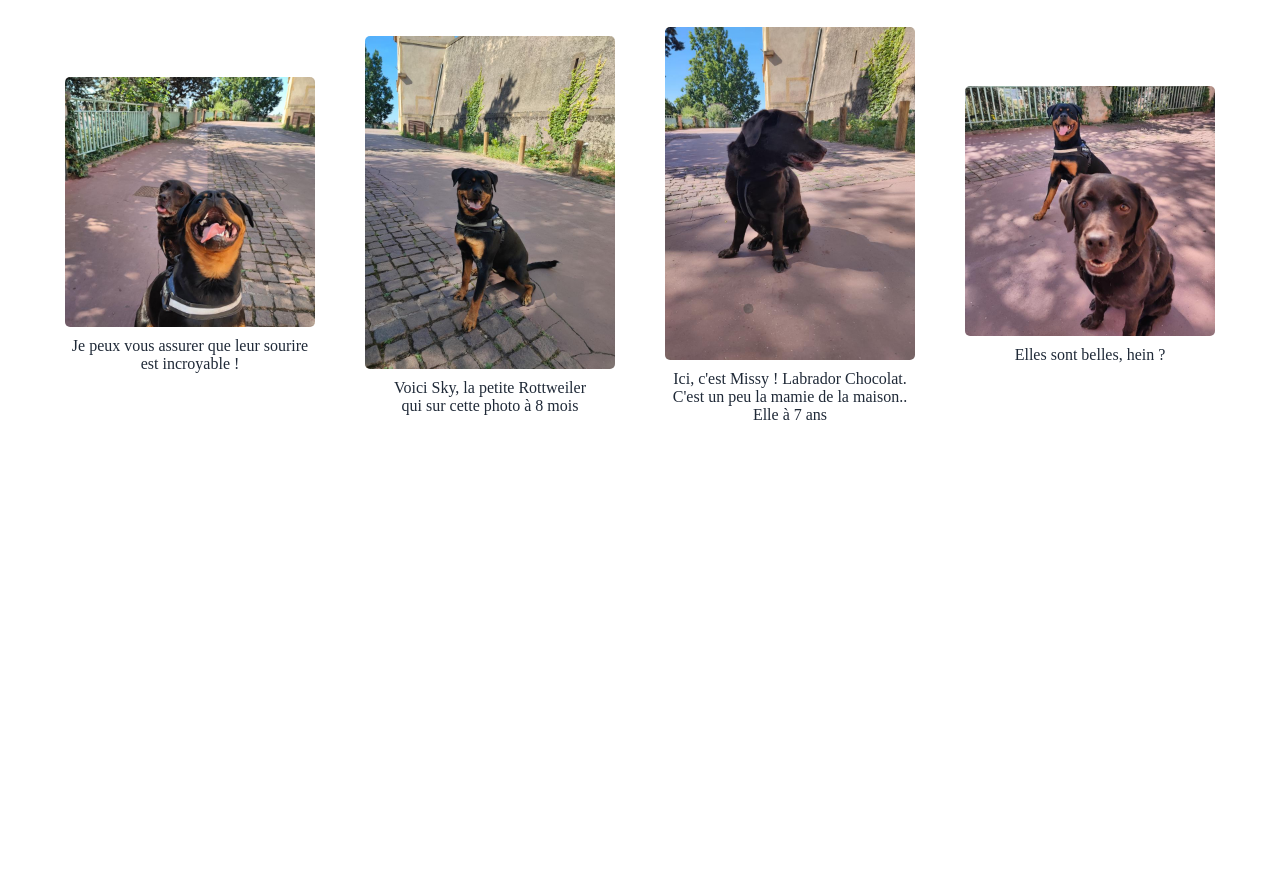
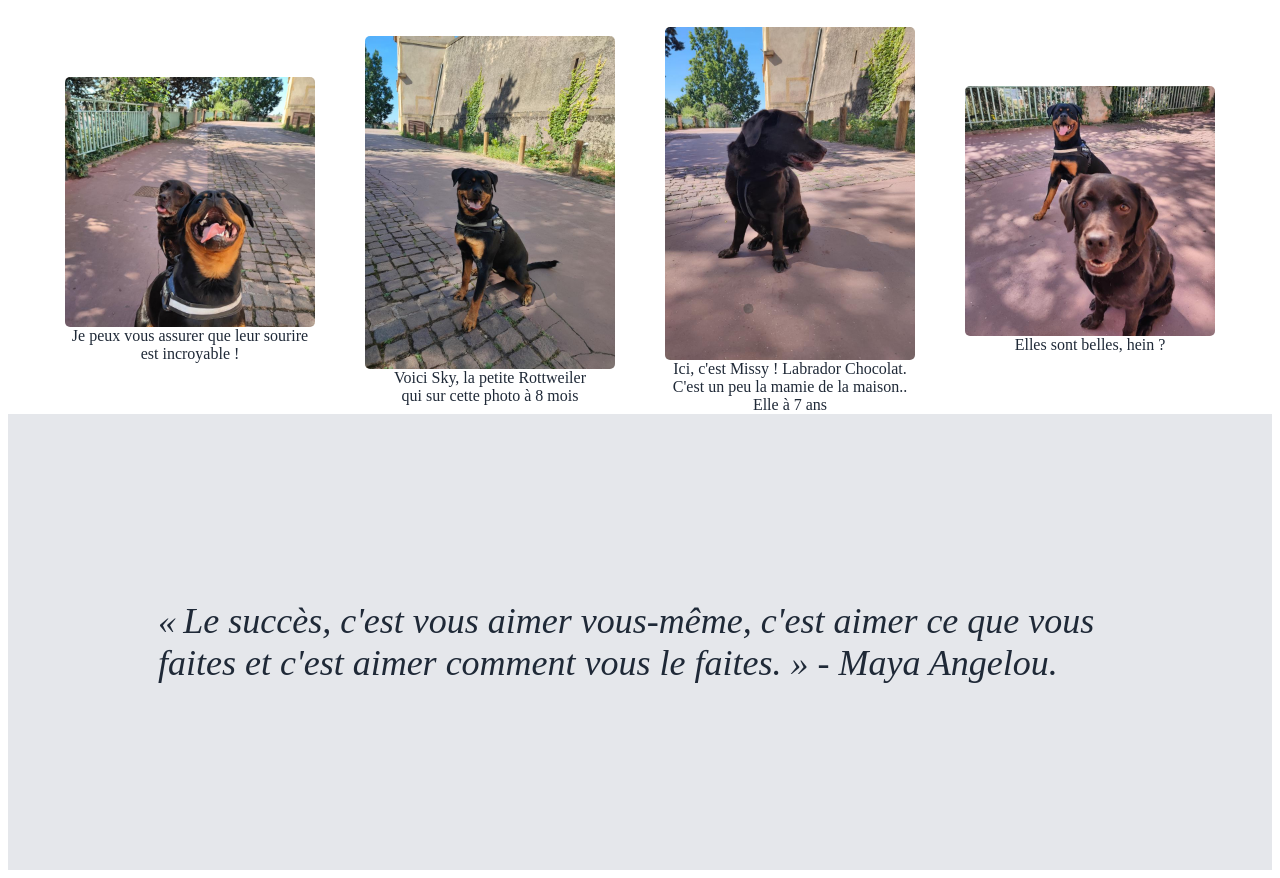
Before and after one commit to ADotBit/second_projet, a plain HTML site: page index.html in a window 1280 px wide. Shown: the part 476-1354 px from the top of the page. Before the commit the page ends 908 px from the top, so only its background shows below. Drawn offline with Linux system fonts and the light colour scheme.

Commit message:
add third section, add quote, display & font done

```diff
--- a/index.html
+++ b/index.html
@@ -49,7 +49,11 @@
       </div>
     </div>
   </section>
-
+  <section class="quote">
+    <div class="box">
+      <p class="phrase">« Le succès, c'est vous aimer vous-même, c'est aimer ce que vous faites et c'est aimer comment vous le faites. » - Maya Angelou. </p>
+    </div>
+  </section>
 
 </body>
 </html>
--- a/style.css
+++ b/style.css
@@ -77,7 +77,6 @@ h2{
 }
 
 .pack{
-
     display: flex;
     gap: 50px;
     align-items: center;
@@ -91,9 +90,27 @@ img{
     border-radius: 5px;
 }
 
-.subtext{
+.info{
     text-align: center;
     justify-content: center;
     color: #1F2937;
-    padding-top: 10px;
 }
+
+/* Troisieme partie */
+
+.quote{
+    display: flex;
+    background-color: #E5E7EB;
+    justify-content: center;
+}
+
+.phrase{
+    font-size: 36px;
+    color: #1F2937;
+    font-weight: thin;
+    font-style: italic;
+}
+
+.box{
+    padding: 150px;
+}
```
